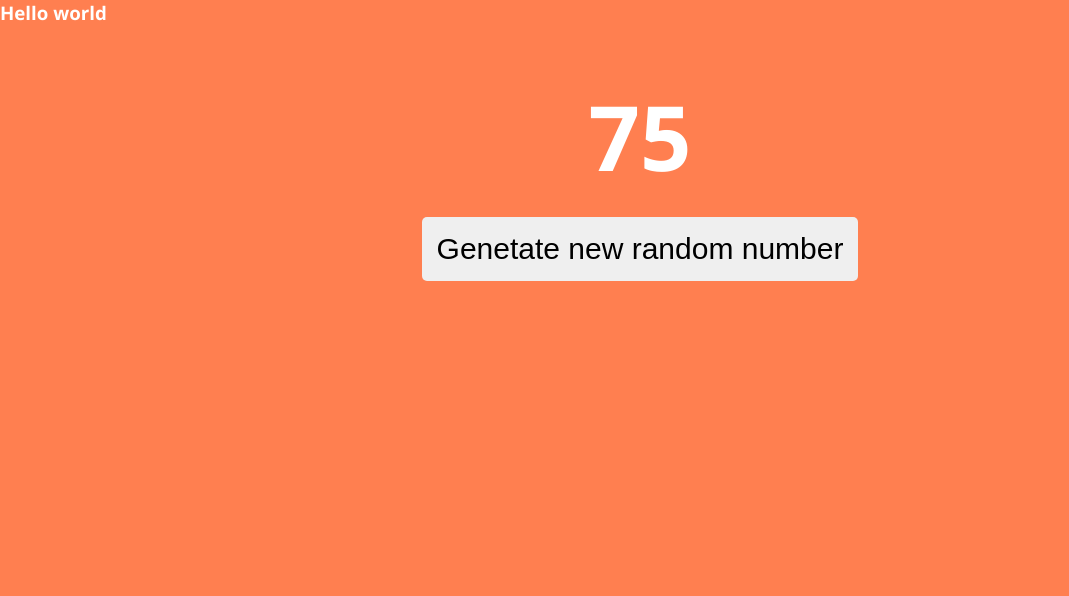
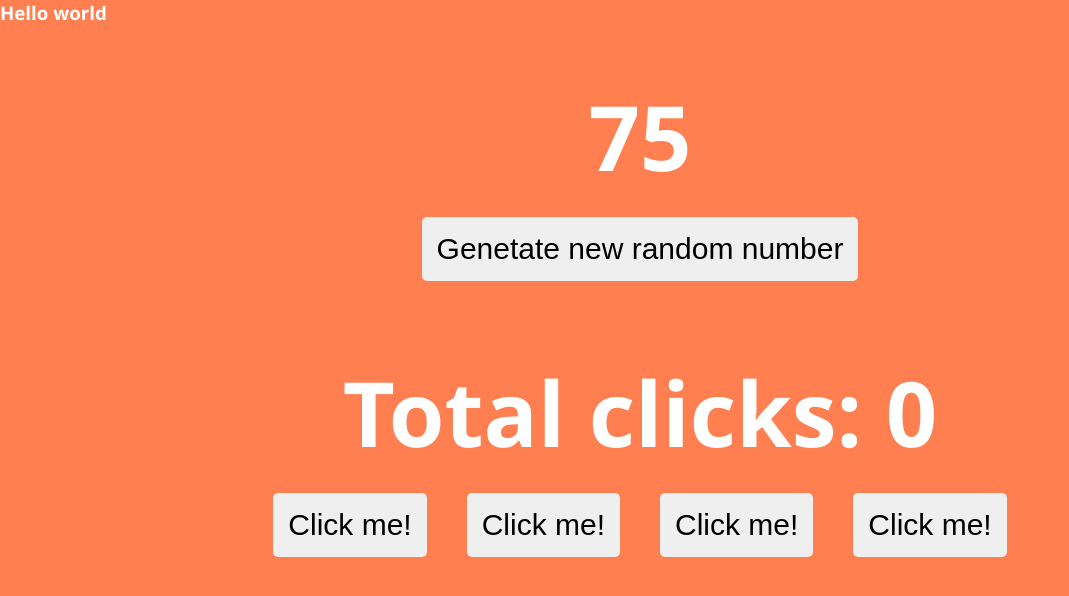
Before and after one commit to arduan/react_bogdan, a React (Create React App) app: page / in a window 1280 px wide. Shown: the top 596 px of the page, without its empty margins (0-1069 px from the left). Built offline with nearby package versions, Linux system fonts and the light colour scheme.

Commit message:
New components.

```diff
--- a/src/App.js
+++ b/src/App.js
@@ -1,5 +1,7 @@
 import './App.css';
 import RandomMumber from "./components/RandomNumber";
+import Button from "./components/Button";
+import Counter from "./components/Counter";
 
 
 
@@ -7,6 +9,11 @@ function App() {
   return (
     <div className="App">
       <RandomMumber/>
+      <Counter/>
+      <Button/>
+      <Button/>
+      <Button/>
+      <Button/>
     </div>
   );
 }
--- /dev/null
+++ b/src/components/Button.js
@@ -0,0 +1,7 @@
+
+function Button() {
+    return <button>Click me!</button>
+
+}
+
+export default Button
--- /dev/null
+++ b/src/components/Counter.js
@@ -0,0 +1,6 @@
+
+function Counter() {
+    return <h1>Total clicks: 0</h1>
+}
+
+export default Counter
```
